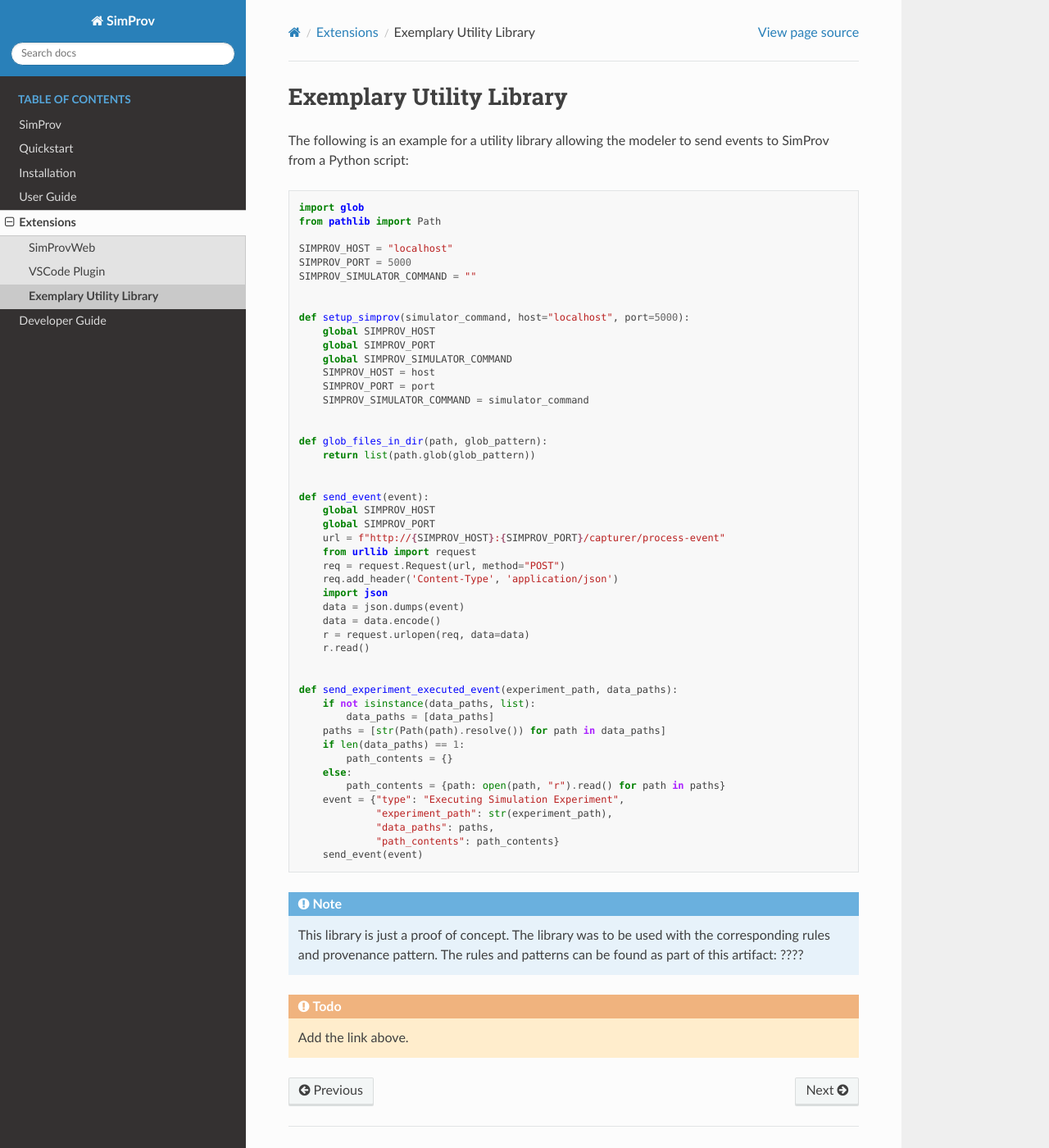
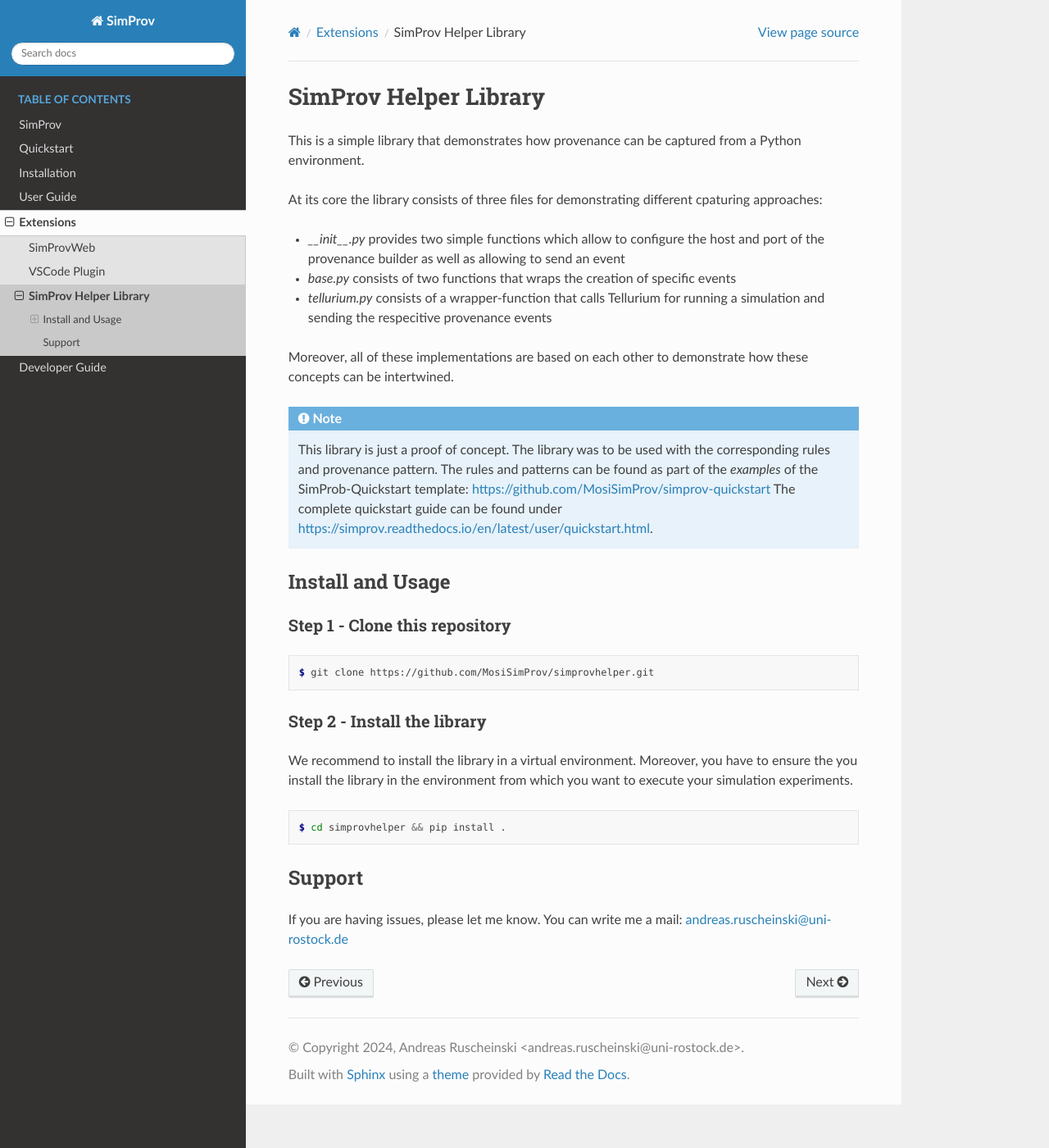
Before and after one commit to MosiSimProv/SimProv, a Sphinx documentation site: the page built from docs/source/user/utility_library.rst, in a window 1280 px wide and 1400 px high. Shown: the whole window at 82% size. Built offline with Sphinx 7.4.7 and the Read the Docs theme 3.1.0, drawn with Linux system fonts in a browser that asks for light colours.

Commit message:
Fix some documentations

```diff
--- a/docs/source/user/simprovweb.rst
+++ b/docs/source/user/simprovweb.rst
@@ -9,7 +9,7 @@ Features
 - Exporting the captures provenance information
 - View the provenance graph in an aggregated form
 - Inspecting all events and errors
-- Automatically refreshing the provnenace graph when new provenance information was captured
+- Automatically refreshing the provenance graph when new provenance information was captured
 
 
 Dependencies
--- a/docs/source/user/utility_library.rst
+++ b/docs/source/user/utility_library.rst
@@ -1,68 +1,52 @@
 .. _utility_library:
 
-Exemplary Utility Library
-=========================
 
-The following is an example for a utility library allowing the modeler to send events to SimProv from a Python script:
+SimProv Helper Library
+=======================
 
-.. code-block:: python
+This is a simple library that demonstrates how provenance can be captured from a Python environment.
 
-    import glob
-    from pathlib import Path
+At its core the library consists of three files for demonstrating different cpaturing approaches:
 
-    SIMPROV_HOST = "localhost"
-    SIMPROV_PORT = 5000
-    SIMPROV_SIMULATOR_COMMAND = ""
+- `__init__.py` provides two simple functions which allow to configure the host and port of the provenance builder as well as allowing to send an event
+- `base.py` consists of two functions that wraps the creation of specific events
+- `tellurium.py` consists of a wrapper-function that calls Tellurium for running a simulation and sending the respecitive provenance events
 
+Moreover, all of these implementations are based on each other to demonstrate how these concepts can be intertwined.
 
-    def setup_simprov(simulator_command, host="localhost", port=5000):
-        global SIMPROV_HOST
-        global SIMPROV_PORT
-        global SIMPROV_SIMULATOR_COMMAND
-        SIMPROV_HOST = host
-        SIMPROV_PORT = port
-        SIMPROV_SIMULATOR_COMMAND = simulator_command
-
-
-    def glob_files_in_dir(path, glob_pattern):
-        return list(path.glob(glob_pattern))
-
-
-    def send_event(event):
-        global SIMPROV_HOST
-        global SIMPROV_PORT
-        url = f"http://{SIMPROV_HOST}:{SIMPROV_PORT}/capturer/process-event"
-        from urllib import request
-        req = request.Request(url, method="POST")
-        req.add_header('Content-Type', 'application/json')
-        import json
-        data = json.dumps(event)
-        data = data.encode()
-        r = request.urlopen(req, data=data)
-        r.read()
-
-
-    def send_experiment_executed_event(experiment_path, data_paths):
-        if not isinstance(data_paths, list):
-            data_paths = [data_paths]
-        paths = [str(Path(path).resolve()) for path in data_paths]
-        if len(data_paths) == 1:
-            path_contents = {}
-        else:
-            path_contents = {path: open(path, "r").read() for path in paths}
-        event = {"type": "Executing Simulation Experiment",
-                 "experiment_path": str(experiment_path),
-                 "data_paths": paths,
-                 "path_contents": path_contents}
-        send_event(event)
 
 .. note::
 
     This library is just a proof of concept.
     The library was to be used with the corresponding rules and provenance pattern.
-    The rules and patterns can be found as part of this artifact: ????
+    The rules and patterns can be found as part of the `examples` of the SimProb-Quickstart template: https://github.com/MosiSimProv/simprov-quickstart
+    The complete quickstart guide can be found under https://simprov.readthedocs.io/en/latest/user/quickstart.html.
 
 
-.. todo::
+Install and Usage
+-----------------
 
-    Add the link above.
+Step 1 - Clone this repository
+^^^^^^^^^^^^^^^^^^^^^^^^^^^^^^^^^
+
+.. code-block:: console
+
+    $ git clone https://github.com/MosiSimProv/simprovhelper.git
+
+Step 2 - Install the library
+^^^^^^^^^^^^^^^^^^^^^^^^^^^^^^^^^
+
+We recommend to install the library in a virtual environment.
+Moreover, you have to ensure the you install the library in the environment from which you want to execute your simulation experiments.
+
+.. code-block:: console
+
+    $ cd simprovhelper && pip install .
+
+
+
+Support
+-------
+
+If you are having issues, please let me know.
+You can write me a mail: andreas.ruscheinski@uni-rostock.de
--- a/pyproject.toml
+++ b/pyproject.toml
@@ -3,7 +3,7 @@ name = "simprov"
 version = '1.0'
 authors = [{ name = 'Andreas Ruscheinski', email = 'andreas.ruscheinski@uni-rostock.de' }, ]
 description = 'A tool for capturing provenacne from complex environemnts'
-readme = "README.md"
+readme = "README.rst"
 license = { file = "LICENSE" }
 
 dependencies = ["pyyaml", "flask", "flask-cors", "networkx", "flask-socketio", "eventlet", "pygraphviz", "prov"]
```
Also changed, not shown: docs/source/user/vscode_plugin.rst (+7 -10 lines), .readthedocs.yaml.
